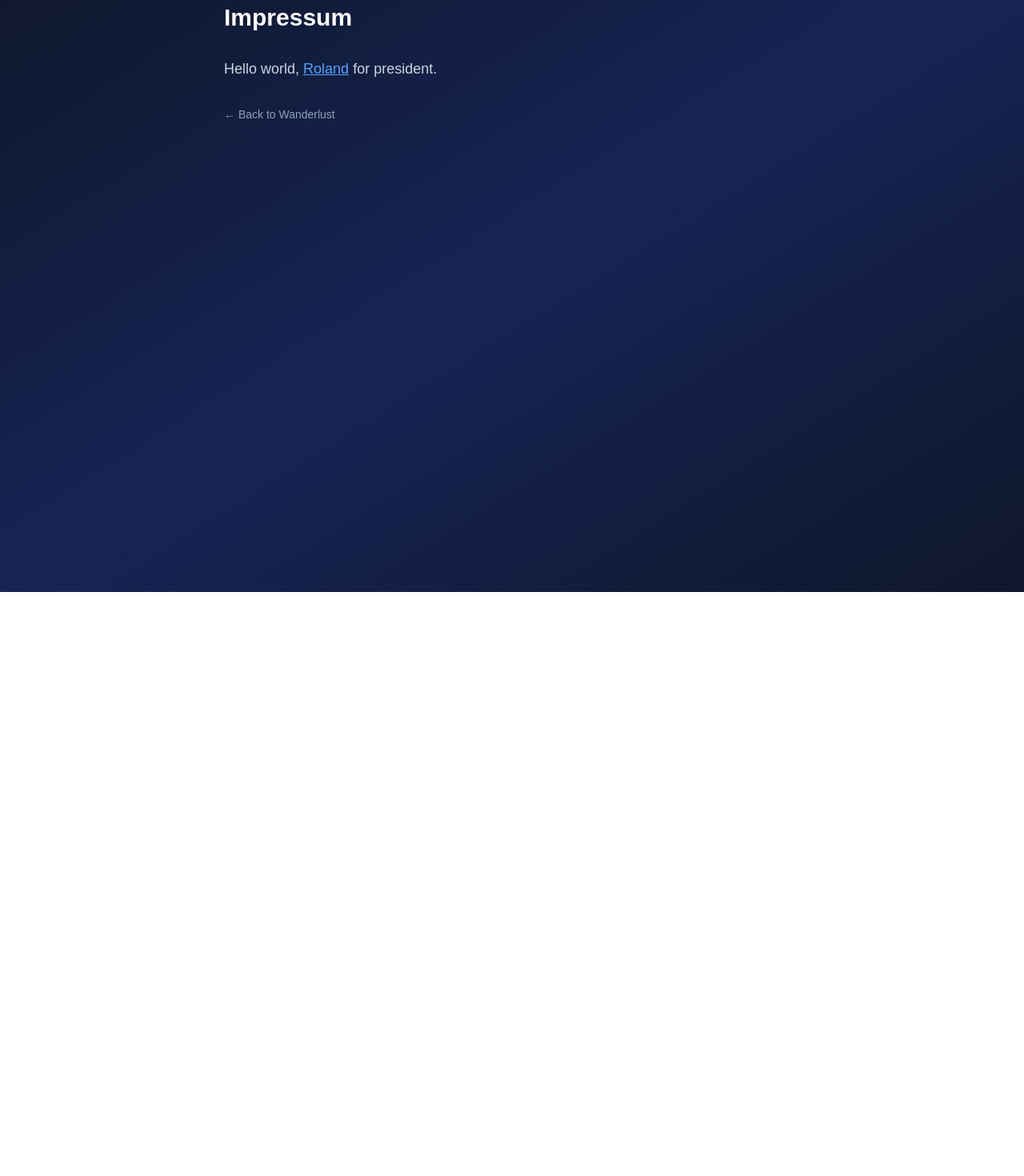
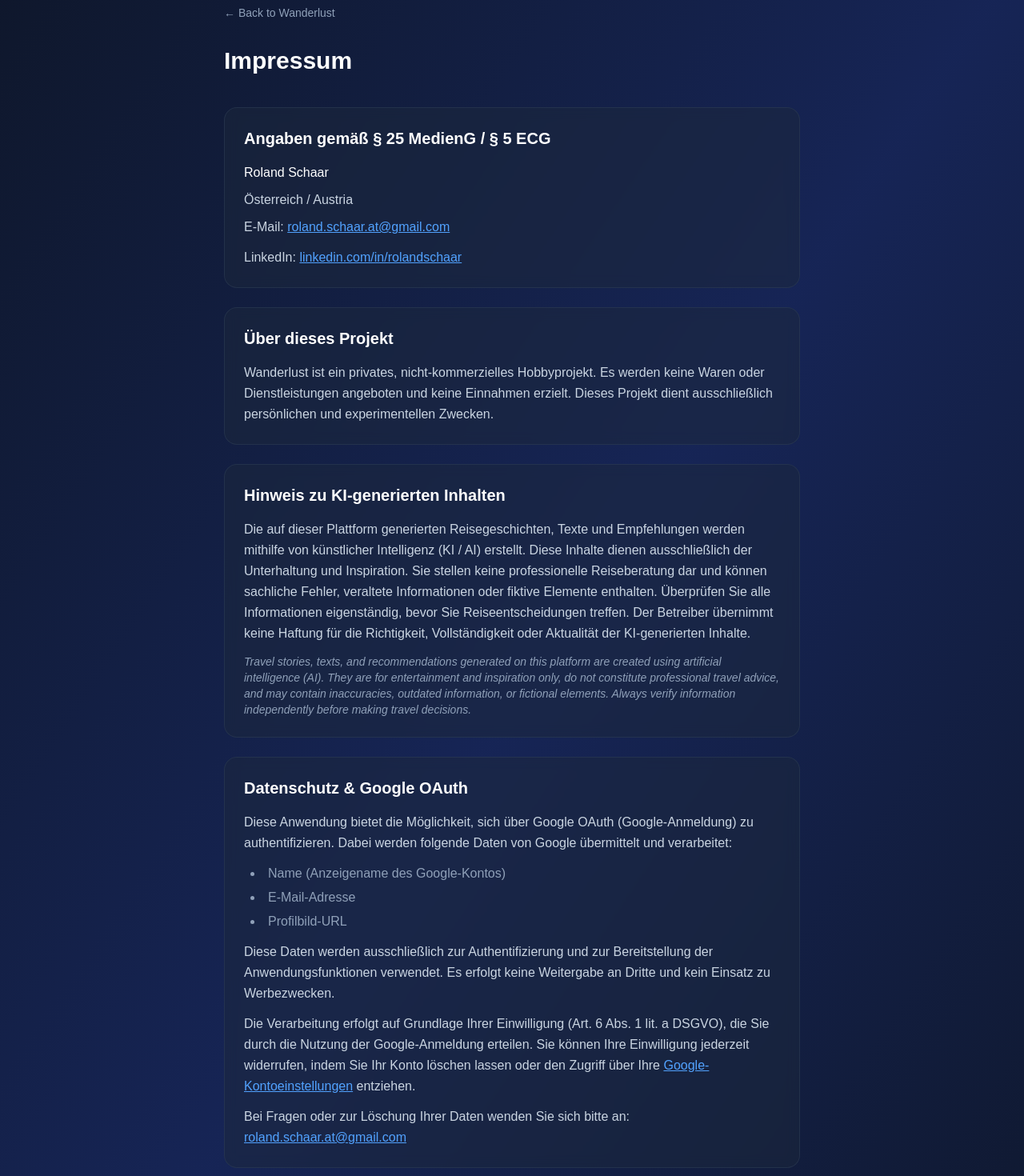
Before and after one commit to lordsaar/wanderlust-frontend, a Next.js app: page /impressum in a window 1280 px wide. Shown: the part 60-1530 px from the top of the page at 80% size. Before the commit the page ends 800 px from the top, so only its background shows below. Built offline with nearby package versions, Linux system fonts and the light colour scheme.

Commit message:
feat: update impressum with Austrian legal content

```diff
--- a/app/impressum/page.tsx
+++ b/app/impressum/page.tsx
@@ -2,26 +2,165 @@ export default function Impressum() {
   return (
     <main className="min-h-screen bg-gradient-to-br from-slate-900 via-blue-950 to-slate-900 text-white">
       <div className="max-w-3xl mx-auto px-6 py-16">
-        <h1 className="text-3xl font-bold mb-8 text-white">Impressum</h1>
-        <p className="text-slate-300 text-lg leading-relaxed">
-          Hello world,{' '}
+        <a
+          href="/"
+          className="inline-block mb-8 text-slate-400 hover:text-white transition-colors text-sm"
+        >
+          ← Back to Wanderlust
+        </a>
 
-            <a href="https://www.linkedin.com/in/rolandschaar"
+        <h1 className="text-3xl font-bold mb-10 text-white">Impressum</h1>
+
+        {/* Information according to § 25 MedienG and § 5 ECG */}
+        <section className="bg-slate-800/50 backdrop-blur-sm rounded-2xl p-6 border border-slate-700/50 mb-6">
+          <h2 className="text-xl font-semibold mb-4 text-white">
+            Angaben gemäß § 25 MedienG / § 5 ECG
+          </h2>
+          <div className="text-slate-300 leading-relaxed space-y-2">
+            <p className="font-medium text-white">Roland Schaar</p>
+            <p>Österreich / Austria</p>
+            <p>
+              E-Mail:{' '}
+              <a
+                href="mailto:roland.schaar.at@gmail.com"
+                className="text-blue-400 hover:text-blue-300 underline transition-colors"
+              >
+                roland.schaar.at@gmail.com
+              </a>
+            </p>
+            <p className="mt-3">
+              LinkedIn:{' '}
+              <a
+                href="https://www.linkedin.com/in/rolandschaar"
                 target="_blank"
                 rel="noopener noreferrer"
                 className="text-blue-400 hover:text-blue-300 underline transition-colors"
               >
-            Roland
+                linkedin.com/in/rolandschaar
+              </a>
+            </p>
+          </div>
+        </section>
+
+        {/* Nature of the project */}
+        <section className="bg-slate-800/50 backdrop-blur-sm rounded-2xl p-6 border border-slate-700/50 mb-6">
+          <h2 className="text-xl font-semibold mb-4 text-white">
+            Über dieses Projekt
+          </h2>
+          <p className="text-slate-300 leading-relaxed">
+            Wanderlust ist ein privates, nicht-kommerzielles Hobbyprojekt. Es
+            werden keine Waren oder Dienstleistungen angeboten und keine Einnahmen
+            erzielt. Dieses Projekt dient ausschließlich persönlichen und
+            experimentellen Zwecken.
+          </p>
+        </section>
+
+        {/* AI-Generated Content Disclaimer */}
+        <section className="bg-slate-800/50 backdrop-blur-sm rounded-2xl p-6 border border-slate-700/50 mb-6">
+          <h2 className="text-xl font-semibold mb-4 text-white">
+            Hinweis zu KI-generierten Inhalten
+          </h2>
+          <p className="text-slate-300 leading-relaxed">
+            Die auf dieser Plattform generierten Reisegeschichten, Texte und
+            Empfehlungen werden mithilfe von künstlicher Intelligenz (KI / AI)
+            erstellt. Diese Inhalte dienen ausschließlich der Unterhaltung und
+            Inspiration. Sie stellen keine professionelle Reiseberatung dar und
+            können sachliche Fehler, veraltete Informationen oder fiktive
+            Elemente enthalten. Überprüfen Sie alle Informationen eigenständig,
+            bevor Sie Reiseentscheidungen treffen. Der Betreiber übernimmt keine
+            Haftung für die Richtigkeit, Vollständigkeit oder Aktualität der
+            KI-generierten Inhalte.
+          </p>
+          <p className="text-slate-400 text-sm mt-3 italic">
+            Travel stories, texts, and recommendations generated on this platform
+            are created using artificial intelligence (AI). They are for
+            entertainment and inspiration only, do not constitute professional
+            travel advice, and may contain inaccuracies, outdated information, or
+            fictional elements. Always verify information independently before
+            making travel decisions.
+          </p>
+        </section>
+
+        {/* Google OAuth & Privacy */}
+        <section className="bg-slate-800/50 backdrop-blur-sm rounded-2xl p-6 border border-slate-700/50 mb-6">
+          <h2 className="text-xl font-semibold mb-4 text-white">
+            Datenschutz & Google OAuth
+          </h2>
+          <div className="text-slate-300 leading-relaxed space-y-3">
+            <p>
+              Diese Anwendung bietet die Möglichkeit, sich über Google OAuth
+              (Google-Anmeldung) zu authentifizieren. Dabei werden folgende Daten
+              von Google übermittelt und verarbeitet:
+            </p>
+            <ul className="list-disc list-inside ml-2 space-y-1 text-slate-400">
+              <li>Name (Anzeigename des Google-Kontos)</li>
+              <li>E-Mail-Adresse</li>
+              <li>Profilbild-URL</li>
+            </ul>
+            <p>
+              Diese Daten werden ausschließlich zur Authentifizierung und zur
+              Bereitstellung der Anwendungsfunktionen verwendet. Es erfolgt keine
+              Weitergabe an Dritte und kein Einsatz zu Werbezwecken.
+            </p>
+            <p>
+              Die Verarbeitung erfolgt auf Grundlage Ihrer Einwilligung (Art. 6
+              Abs. 1 lit. a DSGVO), die Sie durch die Nutzung der
+              Google-Anmeldung erteilen. Sie können Ihre Einwilligung jederzeit
+              widerrufen, indem Sie Ihr Konto löschen lassen oder den Zugriff
+              über Ihre{' '}
+              <a
+                href="https://myaccount.google.com/permissions"
+                target="_blank"
+                rel="noopener noreferrer"
+                className="text-blue-400 hover:text-blue-300 underline transition-colors"
+              >
+                Google-Kontoeinstellungen
               </a>{' '}
-          for president.
+              entziehen.
             </p>
+            <p>
+              Bei Fragen oder zur Löschung Ihrer Daten wenden Sie sich bitte an:{' '}
+              <a
+                href="mailto:roland.schaar.at@gmail.com"
+                className="text-blue-400 hover:text-blue-300 underline transition-colors"
+              >
+                roland.schaar.at@gmail.com
+              </a>
+            </p>
+          </div>
+        </section>
 
-          <a href="/"
-          className="inline-block mt-8 text-slate-400 hover:text-white transition-colors text-sm"
+        {/* Haftungsausschluss / Disclaimer */}
+        <section className="bg-slate-800/50 backdrop-blur-sm rounded-2xl p-6 border border-slate-700/50 mb-6">
+          <h2 className="text-xl font-semibold mb-4 text-white">
+            Haftungsausschluss
+          </h2>
+          <div className="text-slate-300 leading-relaxed space-y-3">
+            <p>
+              <span className="font-medium text-white">Haftung für Inhalte:</span>{' '}
+              Die Inhalte dieser Seite wurden mit größtmöglicher Sorgfalt
+              erstellt. Für die Richtigkeit, Vollständigkeit und Aktualität der
+              Inhalte wird jedoch keine Gewähr übernommen.
+            </p>
+            <p>
+              <span className="font-medium text-white">Haftung für Links:</span>{' '}
+              Diese Seite enthält möglicherweise Links zu externen Websites
+              Dritter, auf deren Inhalte der Betreiber keinen Einfluss hat. Für
+              die Inhalte der verlinkten Seiten ist stets der jeweilige Anbieter
+              verantwortlich.
+            </p>
+          </div>
+        </section>
+
+        <div className="text-center mt-10">
+          <a
+            href="/"
+            className="inline-block text-slate-400 hover:text-white transition-colors text-sm"
           >
             ← Back to Wanderlust
           </a>
         </div>
+      </div>
     </main>
   );
 }
```
Lines whose indentation alone changed are shown as unchanged.
